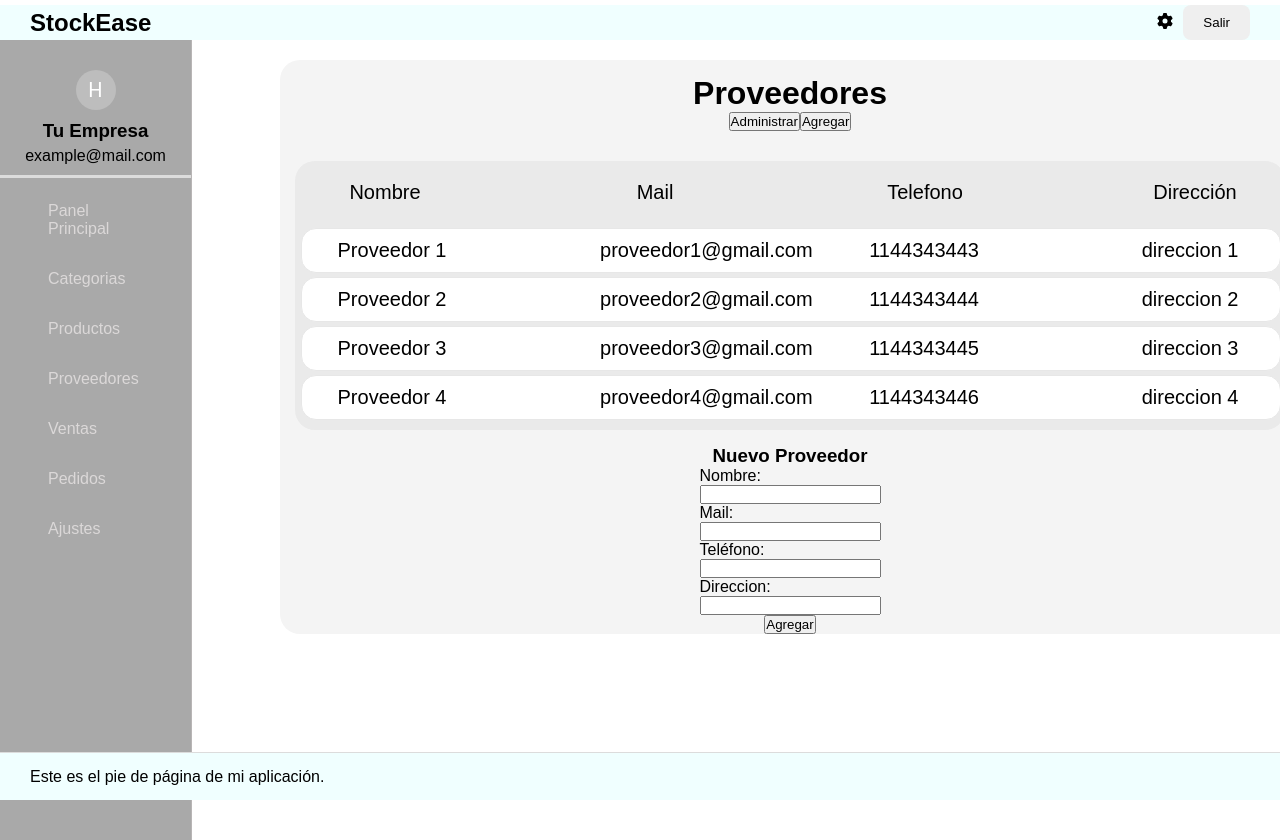
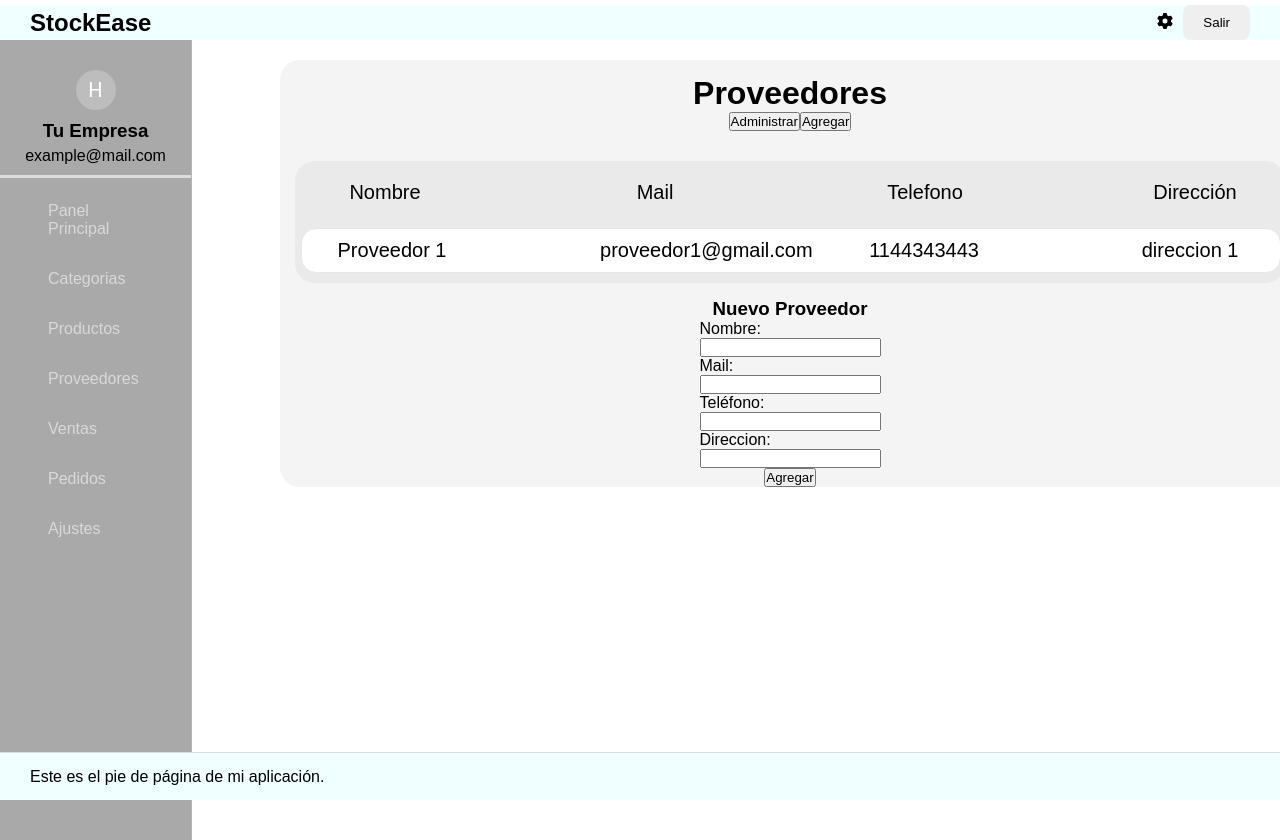
Before and after one commit to No-Country-simulation/s14-21-n-python, a React (Vite) app in the folder frontend/: page /suppliers in a window 1280 px wide. Shown: the top 840 px of the page. Built offline with nearby package versions, Linux system fonts and the light colour scheme.

Commit message:
mapeo de json agregado

```diff
--- a/frontend/src/components/Supplier/Supplier.jsx
+++ b/frontend/src/components/Supplier/Supplier.jsx
@@ -1,37 +1,8 @@
 import style from "./Supplier.module.css";
 import AddSupplier from "../AddSupplier/AddSupplier";
+import jsonData from "./suppliers.json";
 
 const Supplier = () => {
-  const testArray = [
-    {
-      id: "1",
-      name: "Proveedor 1",
-      address: "direccion 1",
-      tel: "1144343443",
-      mail: "proveedor1@gmail.com",
-    },
-    {
-      id: "2",
-      name: "Proveedor 2",
-      address: "direccion 2",
-      tel: "1144343444",
-      mail: "proveedor2@gmail.com",
-    },
-    {
-      id: "3",
-      name: "Proveedor 3",
-      address: "direccion 3",
-      tel: "1144343445",
-      mail: "proveedor3@gmail.com",
-    },
-    {
-      id: "4",
-      name: "Proveedor 4",
-      address: "direccion 4",
-      tel: "1144343446",
-      mail: "proveedor4@gmail.com",
-    },
-  ];
 
   return (
     <main className={style.container}>
@@ -51,7 +22,7 @@ const Supplier = () => {
           <div className={style.column}>Telefono</div>
           <div className={style.column}>Dirección</div>
         </div>
-        {testArray.map((prov) => {
+        {jsonData.map((prov) => {
           return (
             <div className={style.card} key={prov.id}>
               <p className={style.column}>{prov.name}</p>
--- a/frontend/src/components/Supplier/suppliers.json
+++ b/frontend/src/components/Supplier/suppliers.json
@@ -1,3 +1,4 @@
+[
   {
     "id": "1",
     "name": "Proveedor 1",
@@ -5,3 +6,4 @@
     "tel": "1144343443",
     "mail": "proveedor1@gmail.com"
   }
+]
```
Lines whose indentation alone changed are shown as unchanged.
